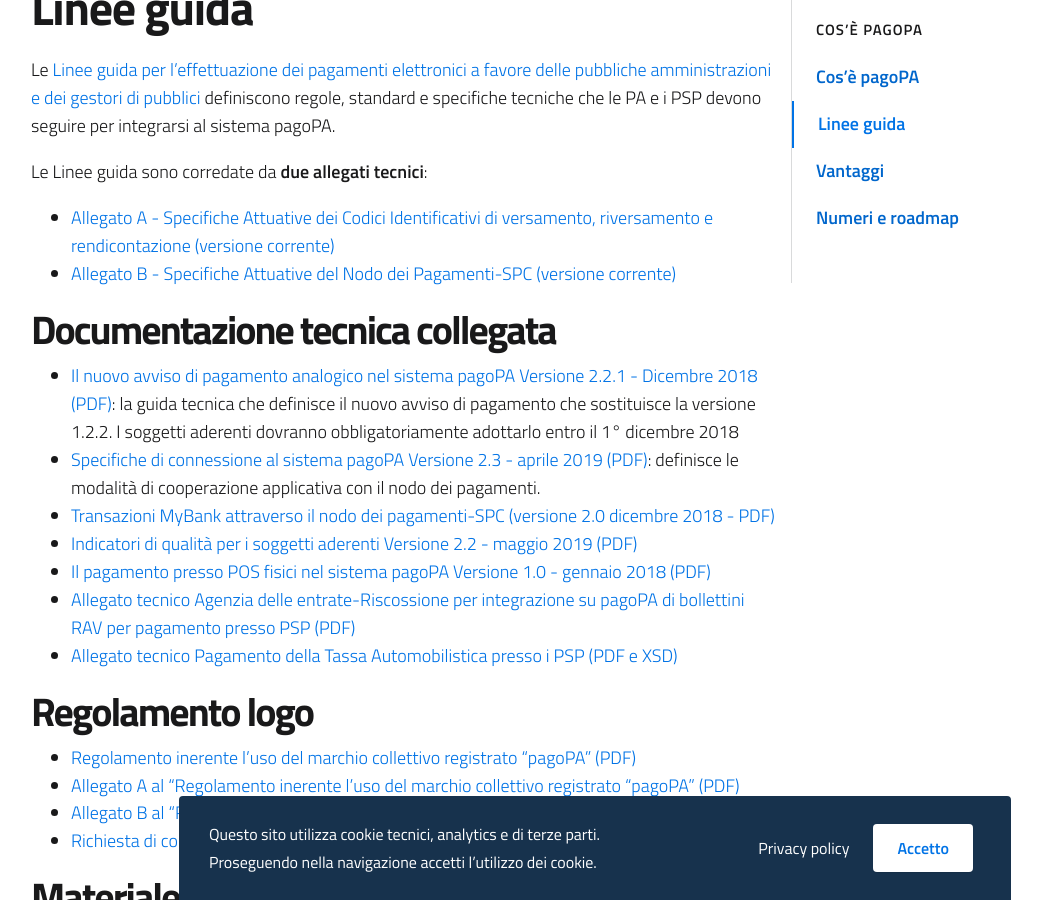
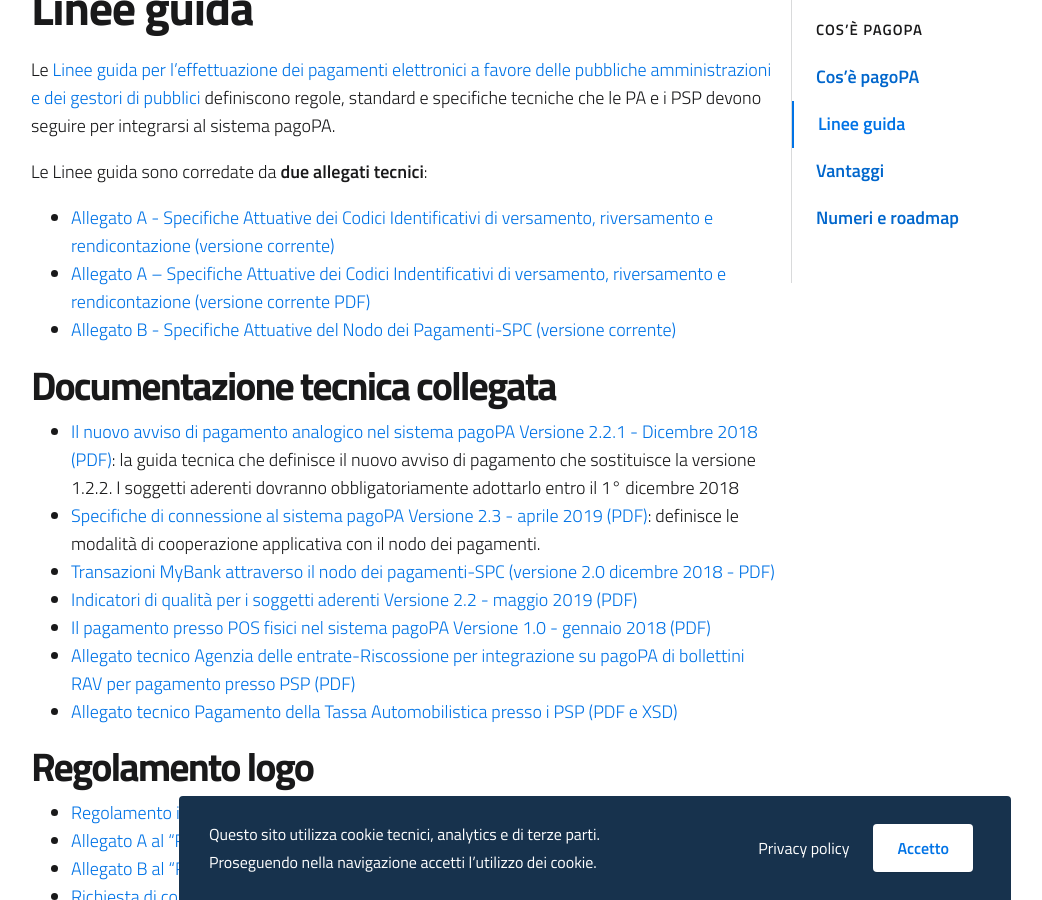
Before and after one commit to pagopa/site-pagopa.gov.it, a Jekyll site: the page built from it/pagopa/linee-guida.md, in a window 1280 px wide and 900 px high, scrolled down 403 px. Shown: the whole window, without its empty margins (45-1087 px from the left). Built offline with Jekyll 4.4.1, drawn with Linux system fonts in a browser that asks for light colours.

Commit message:
Update linee-guida.md

```diff
--- a/it/pagopa/linee-guida.md
+++ b/it/pagopa/linee-guida.md
@@ -12,6 +12,7 @@
 
 Le Linee guida sono corredate da **due allegati tecnici**:
 * [Allegato A - Specifiche Attuative dei Codici Identificativi di versamento, riversamento e rendicontazione (versione corrente)](https://docs.italia.it/italia/pagopa/pagopa-codici-docs/it/stabile/)
+* [Allegato A – Specifiche Attuative dei Codici Indentificativi di versamento, riversamento e rendicontazione (versione corrente PDF)](https://github.com/italia/lg-pagopa-docs/blob/master/documentazione_tecnica_collegata/allegati_tecnici_linee_guida/Specifiche_Attuative_Pagamenti_1_3_1.pdf)
 * [Allegato B - Specifiche Attuative del Nodo dei Pagamenti-SPC (versione corrente)](https://docs.italia.it/italia/pagopa/pagopa-specifichepagamenti-docs/it/stabile/)
 
 ## Documentazione tecnica collegata
```
